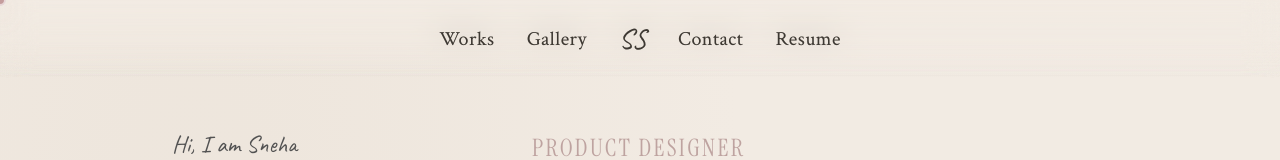
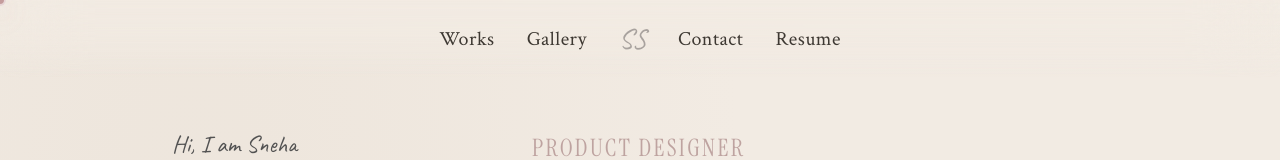
Before and after one commit to uxsneha26/zinnov-case-study, a Next.js app: page / in a window 1280 px wide. Shown: the top 160 px of the page. Built offline with nearby package versions, Linux system fonts and the light colour scheme.

Commit message:
nav fixed

```diff
--- a/app/page.tsx
+++ b/app/page.tsx
@@ -149,8 +149,8 @@ export default function Home() {
       data-cursor
       data-cursor-color="#8C6A6A"
     >
-      <Navbar />
-      <div className="relative z-10 mx-auto flex min-h-screen max-w-6xl flex-col items-start justify-center gap-20 px-6 py-24 md:flex-row md:items-start md:justify-center md:py-32">
+
+      <div id="hero" className="relative z-10 mx-auto flex min-h-screen max-w-6xl flex-col items-start justify-center gap-20 px-6 py-24 md:flex-row md:items-start md:justify-center md:py-32">
       <InteractivePortrait />
 
         <div className="w-full max-w-xl shrink-0 text-left md:flex-1 md:min-w-0">
@@ -193,14 +193,24 @@ export default function Home() {
         </div>
       </div>
 
+      <section id="projects">
       <SelectedProjectsSection />
+      </section>
+
 
       <TestimonialsSection />
       <TestimonialsSectionalt />
       <ArchitectureLearningSection />
 
+      <section id="personal">
       <PersonalSection />
+      </section>
+
+      <section id="contact">
       <ContactSection />
+      </section>
+
+
     </main>
   );
 }
--- a/components/Navbar.tsx
+++ b/components/Navbar.tsx
@@ -1,6 +1,6 @@
 "use client";
 
-import { useEffect, useRef, useState } from "react";
+import { useEffect, useLayoutEffect, useRef, useState } from "react";
 import Link from "next/link";
 import { usePathname } from "next/navigation";
 import { bodySerif, caveat } from "@/lib/fonts";
@@ -19,36 +19,85 @@ export function Navbar({ resumeHref = DEFAULT_RESUME_HREF }: { resumeHref?: stri
   const pathname = usePathname();
   const isHome = pathname === "/";
   const lastY = useRef(0);
+  const lockScroll = useRef(false);
+const lockY = useRef(0);
   const [visible, setVisible] = useState(true);
+  const [active, setActive] = useState<string>("hero");
 
   useEffect(() => {
     const onScroll = () => {
       const y = window.scrollY;
       const delta = y - lastY.current;
-      if (y < 8) setVisible(true);
-      else if (delta > 4) setVisible(false);
-      else if (delta < -4) setVisible(true);
+
+      // 🔹 NAV VISIBILITY LOGIC (unchanged)
+      if (y < 8) {
+        setVisible(true);
+      }
+      else if (delta > 4) {
+        setVisible(false);
+      }
+      else if (delta < -4) {
+        // 🔹 trigger nav first
+        if (!visible && !lockScroll.current) {
+          setVisible(true);
+
+          // lock scroll for a moment
+          lockScroll.current = true;
+          lockY.current = y;
+
+          setTimeout(() => {
+            lockScroll.current = false;
+          }, 220); // tweak timing if needed
+        }
+      }
+      if (lockScroll.current) {
+        window.scrollTo(0, lockY.current);
+      }
+
       lastY.current = y;
+
+      // 🔹 ACTIVE SECTION LOGIC (new)
+      const sections = ["hero", "projects", "personal", "contact"];
+
+      for (const id of sections) {
+        const el = document.getElementById(id);
+        if (!el) continue;
+
+        const rect = el.getBoundingClientRect();
+
+        if (rect.top <= 200 && rect.bottom >= 200) {
+          setActive(id);
+          break;
+        }
+      }
     };
+
     lastY.current = window.scrollY;
+
     window.addEventListener("scroll", onScroll, { passive: true });
     return () => window.removeEventListener("scroll", onScroll);
   }, []);
 
-  useEffect(() => {
+
+  useLayoutEffect(() => {
     if (!isHome) return;
 
-    const run = () => {
+    const scrollNow = () => {
       const hash = window.location.hash.replace(/^#/, "");
       if (!hash) return;
-      requestAnimationFrame(() => {
-        requestAnimationFrame(() => scrollToSection(hash));
-      });
+
+      const el = document.getElementById(hash);
+      if (!el) return;
+
+      const y = el.getBoundingClientRect().top + window.pageYOffset;
+
+      window.scrollTo({ top: y, behavior: "instant" as ScrollBehavior });
     };
 
-    run();
-    window.addEventListener("hashchange", run);
-    return () => window.removeEventListener("hashchange", run);
+    scrollNow();
+
+    window.addEventListener("hashchange", scrollNow);
+    return () => window.removeEventListener("hashchange", scrollNow);
   }, [isHome, pathname]);
 
   return (
@@ -59,9 +108,24 @@ export function Navbar({ resumeHref = DEFAULT_RESUME_HREF }: { resumeHref?: stri
       aria-label="Primary"
     >
       {/* FULL WIDTH BLUR BACKGROUND */}
-<div className="pointer-events-none absolute inset-0 -z-10" aria-hidden>
-  <div className="absolute inset-0 bg-gradient-to-b from-[#f2ebe3]/80 via-[#f2ebe3]/40 to-transparent" />
-  <div className="absolute inset-0 backdrop-blur-lg [mask-image:linear-gradient(to_bottom,black_0%,rgba(0,0,0,0.65)_45%,transparent_100%)] [-webkit-mask-image:linear-gradient(to_bottom,black_0%,rgba(0,0,0,0.65)_45%,transparent_100%)]" />
+      <div className="pointer-events-none absolute inset-0 -z-10" aria-hidden>
+
+{/* gradient layer */}
+<div
+  className={`absolute inset-0 transition-all duration-300 ${
+    visible
+      ? "bg-gradient-to-b from-[#f2ebe3]/95 via-[#f2ebe3]/70 to-transparent"
+      : "bg-gradient-to-b from-[#f2ebe3]/80 via-[#f2ebe3]/40 to-transparent"
+  }`}
+/>
+
+{/* blur layer */}
+<div
+  className={`absolute inset-0 transition-all duration-300 ${
+    visible ? "backdrop-blur-2xl" : "backdrop-blur-md"
+  } [mask-image:linear-gradient(to_bottom,black_0%,rgba(0,0,0,0.65)_45%,transparent_100%)] [-webkit-mask-image:linear-gradient(to_bottom,black_0%,rgba(0,0,0,0.65)_45%,transparent_100%)]`}
+/>
+
 </div>
 
 {/* CONTENT CONTAINER */}
@@ -72,7 +136,7 @@ export function Navbar({ resumeHref = DEFAULT_RESUME_HREF }: { resumeHref?: stri
           <Link
             href="/#projects"
             scroll={false}
-            className={`${bodySerif.className} ${linkBase}`}
+            className={`${bodySerif.className} ${linkBase} ${active === "projects" ? "text-[#a8a29e]" : ""}`}
             onClick={(e) => {
               if (pathname === "/") {
                 e.preventDefault();
@@ -85,7 +149,7 @@ export function Navbar({ resumeHref = DEFAULT_RESUME_HREF }: { resumeHref?: stri
           <Link
             href="/#personal"
             scroll={false}
-            className={`${bodySerif.className} ${linkBase}`}
+            className={`${bodySerif.className} ${linkBase} ${active === "personal" ? "text-[#a8a29e]" : ""}`}
             onClick={(e) => {
               if (pathname === "/") {
                 e.preventDefault();
@@ -98,7 +162,9 @@ export function Navbar({ resumeHref = DEFAULT_RESUME_HREF }: { resumeHref?: stri
           <Link
             href="/#hero"
             scroll={false}
-            className={`${caveat.className} text-[18px] md:text-[28px] leading-none text-[#3d3832] transition-colors duration-300 hover:text-[#a8a29e]`}
+            className={`${caveat.className} text-[18px] md:text-[28px] leading-none transition-colors duration-300 ${
+              active === "hero" ? "text-[#a8a29e]" : "text-[#3d3832]"
+            }`}
             onClick={(e) => {
               if (pathname === "/") {
                 e.preventDefault();
@@ -111,7 +177,7 @@ export function Navbar({ resumeHref = DEFAULT_RESUME_HREF }: { resumeHref?: stri
           <Link
             href="/#contact"
             scroll={false}
-            className={`${bodySerif.className} ${linkBase}`}
+            className={`${bodySerif.className} ${linkBase} ${active === "contact" ? "text-[#a8a29e]" : ""}`}
             onClick={(e) => {
               if (pathname === "/") {
                 e.preventDefault();
```
